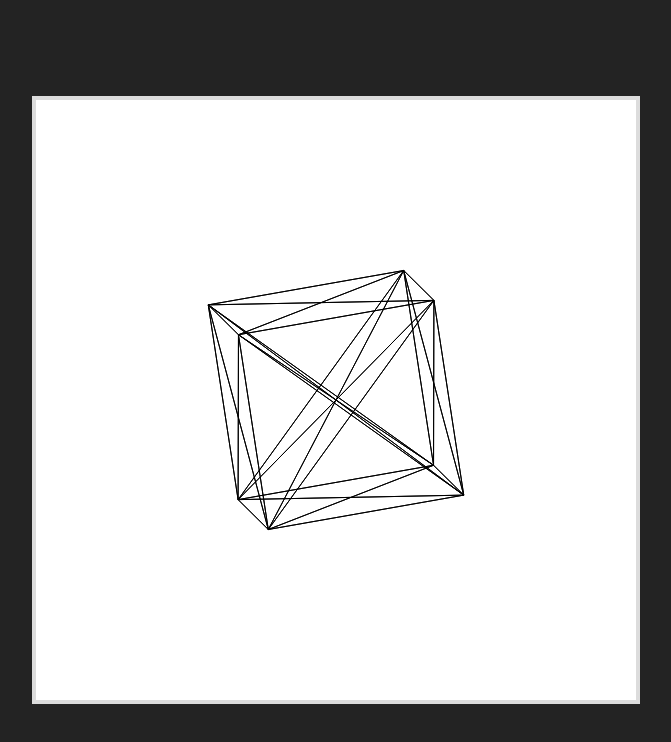
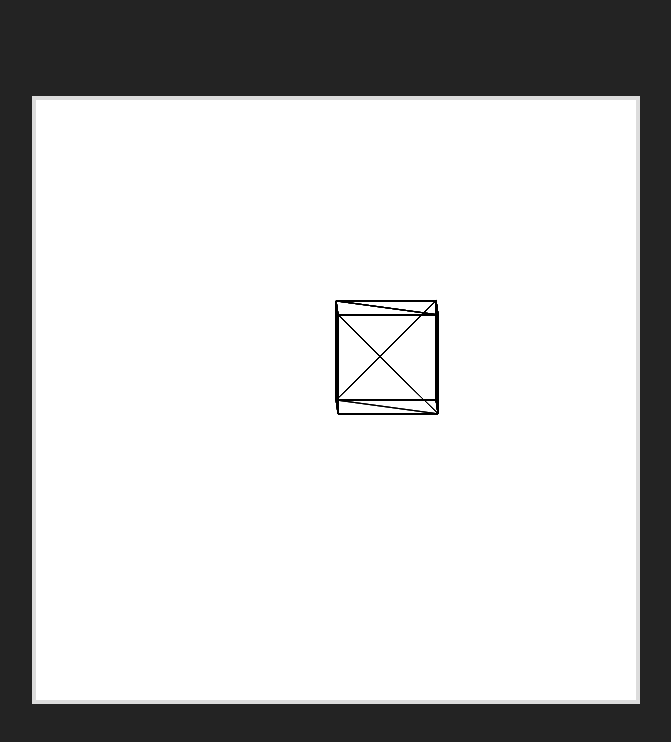
Before and after one commit to Manoelrev/Engine-3d, a plain HTML site: page index.html in a window 1280 px wide. Shown: the whole page, without its empty margins (304-975 px from the left). Drawn offline with Linux system fonts and the light colour scheme.

Commit message:
melhoras na engine

```diff
--- a/resource/engine.js
+++ b/resource/engine.js
@@ -1,15 +1,41 @@
 const canvas = document.getElementById('engine');
 const ctx = canvas.getContext('2d');
 
-// Define as dimensões do canvas
-canvas.width = 600;
-canvas.height = 600;
+// Variáveis Canvas
 
+let lastTime = 0;
+let accumulatedTime = 0;
+let timeStep = 1000/60; // 60 FPS (em milissegundos)
 
-// Variavéís
+// Variáveis Engine
 scale = 100
 angle = 0
 circle_pos = [canvas.width/2, canvas.height/2]
+
+cube = [
+		[ [0.0, 0.0, 0.0],    [0.0, 1.0, 0.0],    [1.0, 1.0, 0.0] ],
+		[ [0.0, 0.0, 0.0],    [1.0, 1.0, 0.0],    [1.0, 0.0, 0.0] ],
+
+		[ [1.0, 0.0, 0.0],    [1.0, 1.0, 0.0],    [1.0, 1.0, 1.0] ],
+        [ [1.0, 0.0, 0.0],    [1.0, 1.0, 1.0],    [1.0, 0.0, 1.0] ],
+
+        [ [1.0, 0.0, 1.0],    [1.0, 1.0, 1.0],    [0.0, 1.0, 1.0] ],
+        [ [1.0, 0.0, 1.0],    [0.0, 1.0, 1.0],    [0.0, 0.0, 1.0] ],
+
+		[ [0.0, 0.0, 1.0],    [0.0, 1.0, 1.0],    [0.0, 1.0, 0.0] ],
+		[ [0.0, 0.0, 1.0],    [0.0, 1.0, 0.0],    [0.0, 0.0, 0.0] ],
+
+		[ [0.0, 1.0, 0.0],    [0.0, 1.0, 1.0],    [1.0, 1.0, 1.0] ],
+		[ [0.0, 1.0, 0.0],    [1.0, 1.0, 1.0],    [1.0, 1.0, 0.0] ],
+
+        [ [1.0, 0.0, 1.0],    [0.0, 0.0, 1.0],    [0.0, 0.0, 0.0] ],
+        [ [1.0, 0.0, 1.0],    [0.0, 0.0, 0.0],    [1.0, 0.0, 0.0] ],
+];
+
+projection_matrix = [[1, 0, 0],[0, 1, 0]]
+
+projected_points = []
+
 
 function mdotmatrix(matrix1, matrix2) {
     result = []
@@ -21,21 +47,27 @@ function mdotmatrix(matrix1, matrix2) {
     return result
 }
 
-cube = [[-1, -1,  1],
-        [ 1, -1,  1],
-        [ 1,  1,  1],
-        [-1,  1,  1],
-        [-1, -1, -1],
-        [ 1, -1, -1],
-        [ 1,  1, -1],
-        [-1,  1, -1]]
+function mdotMultiplyMatrix(point, rotation_z, rotation_x, rotation_y) {
+    return mdotmatrix(rotation_y, mdotmatrix(rotation_x, mdotmatrix(rotation_z, point)))
+}
 
-projection_matrix = [[1, 0, 0],
-                     [0, 1, 0]]
+function clearCanvas(){
+    ctx.fillStyle = "white";
+    ctx.fillRect(0, 0, canvas.width, canvas.height);
+}
 
-projected_points = []
+function drawTriangle(triangleArray) {
+    ctx.beginPath();
+    ctx.moveTo(triangleArray[0][0], triangleArray[0][1]);
+    ctx.lineTo(triangleArray[1][0], triangleArray[1][1]);
+    ctx.lineTo(triangleArray[2][0], triangleArray[2][1]);
+    ctx.closePath();
+    ctx.stroke();
+}
 
 function render3d() {
+    angle += 0.01
+
     rotation_z = [
         [Math.cos(angle), -Math.sin(angle), 0],
         [Math.sin(angle), Math.cos(angle), 0],
@@ -51,47 +83,32 @@ function render3d() {
         [0, Math.cos(angle), -Math.sin(angle)],
         [0, Math.sin(angle), Math.cos(angle)]]
 
-    angle += 0.01
+    cube.forEach(triangle => {
+        projected_vertice = []
+        index = 0
 
-    i = 0
-    cube.forEach(point => {
-        rotated2d = mdotmatrix(rotation_z, point)
+    triangle.forEach(point => {
+        rotationXYZ = mdotMultiplyMatrix(point, rotation_z, rotation_x, rotation_z)
+        projected2d = mdotmatrix(projection_matrix, rotationXYZ)
 
-        rotated2d = mdotmatrix(rotation_y, rotated2d)
-        rotated2d = mdotmatrix(rotation_x, rotated2d)
+        x_pos = projected2d[0] * scale + circle_pos[0]
+        y_pos = projected2d[1] * scale + circle_pos[1]
 
-        projected2d = mdotmatrix(projection_matrix, rotated2d)
-
-        x = projected2d[0] * scale + circle_pos[0]
-        y = projected2d[1] * scale + circle_pos[1]
-
-        projected_points[i] = [x, y]
-        i += 1
-    });
-    projected_points.forEach(x => {
-    projected_points.forEach(point => {
-        ctx.beginPath();
-        ctx.moveTo(x[0], x[1]);
-        ctx.lineTo(point[0], point[1]);
-        // Draw the Path
-        ctx.stroke();
-    })});
+        projected_vertice[index] = [x_pos, y_pos]
+        index++
+    })
+        projected_points.push(projected_vertice)
+        projected_points.forEach(vertice => {drawTriangle(vertice)});
+    })
+    projected_points.length = 0
 }
 
-// Variáveis da engine
-let lastTime = 0;
-let accumulatedTime = 0;
-let timeStep = 1000/60; // 60 FPS (em milissegundos)
-
-
 function update(deltaTime) {
-
+    circle_pos = [canvas.width/2, canvas.height/2]
 }
 
 function render() {
-
-    ctx.fillStyle = "white";
-    ctx.fillRect(0, 0, canvas.width, canvas.height);
+    clearCanvas()
     render3d()
 }
 
--- a/resource/mystyle.css
+++ b/resource/mystyle.css
@@ -21,3 +21,10 @@ canvas {
     transform:translate(-50%, -50%);
     border: 4px solid rgb(220, 220, 220);
 }
+
+@media only screen and (max-width: 600px) {
+	canvas {
+		height: 250px;
+		width: 250px;
+	}
+}
```
Also changed, not shown: 1 other file.
